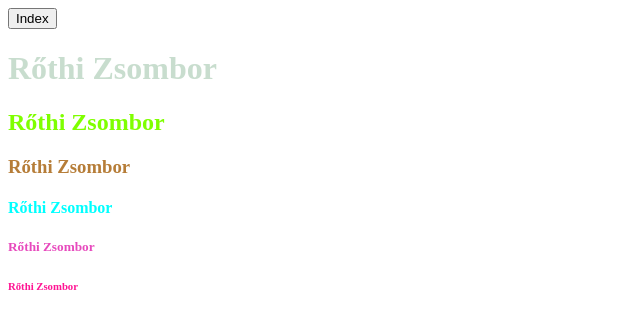
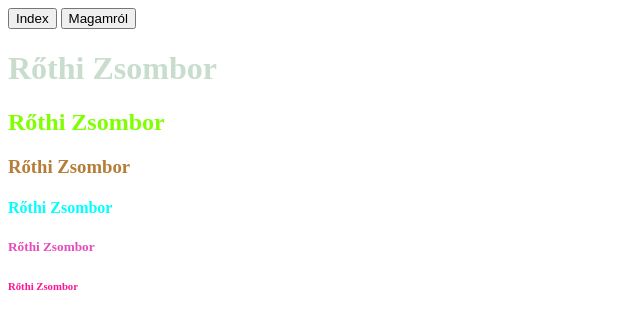
Before and after one commit to ZsomborBlud/Packington, a plain HTML site: page color.html in a window 1280 px wide. Shown: the whole page, without its empty margins (0-640 px from the left). Drawn offline with Linux system fonts and the light colour scheme.

Commit message:
Update color.html

```diff
--- a/color.html
+++ b/color.html
@@ -8,6 +8,7 @@
 </head>
 <body>
     <button onclick="document.location='index.html'">Index</button>
+    <button onclick="document.location='magamrol.html'">Magamról</button>
     <h1 style="color: rgba(95, 156, 110, 0.34);">Rőthi Zsombor</h1>
     <h2 style="color: chartreuse;">Rőthi Zsombor</h2>
     <h3 style="color: rgb(182, 125, 56);">Rőthi Zsombor</h3>
```
